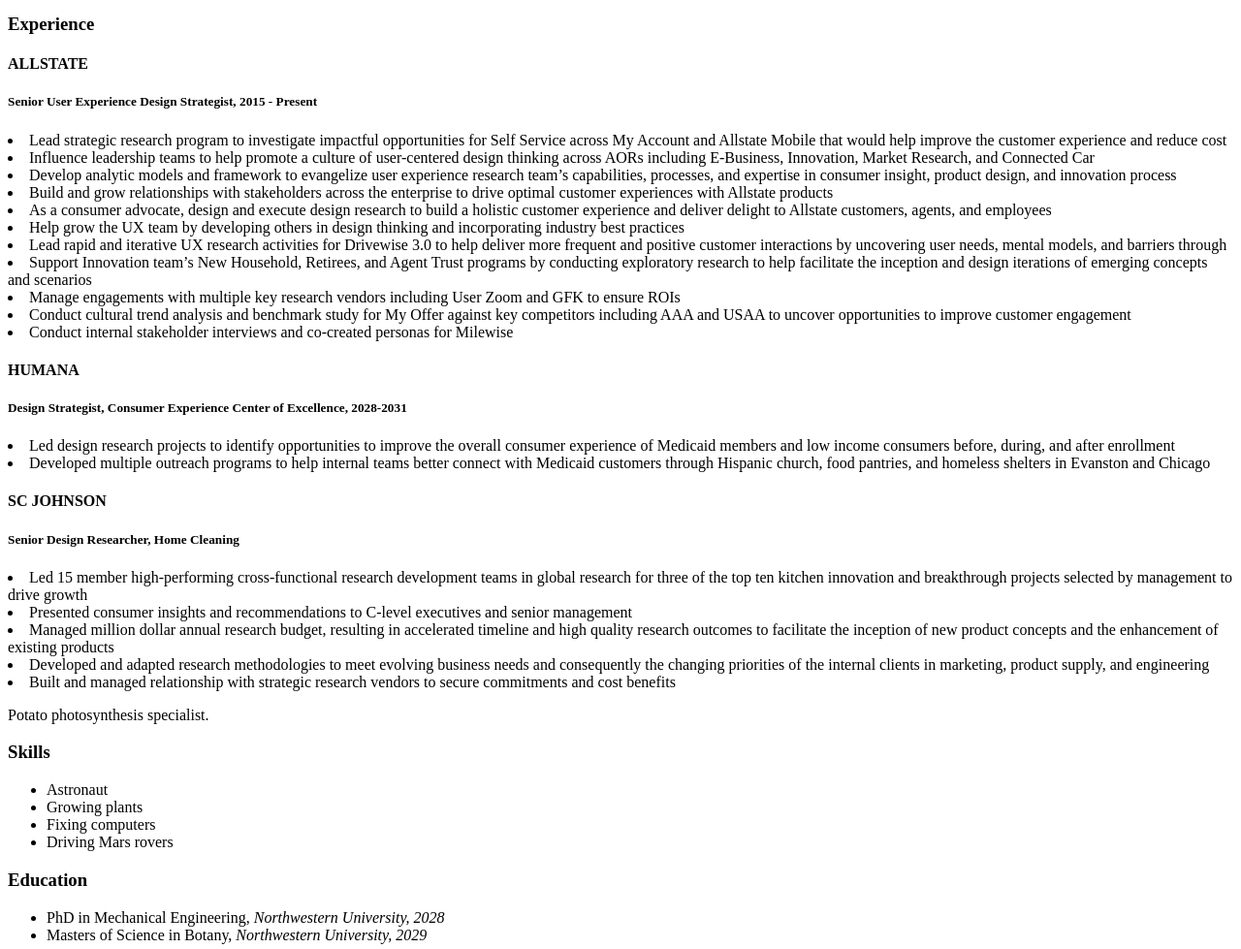
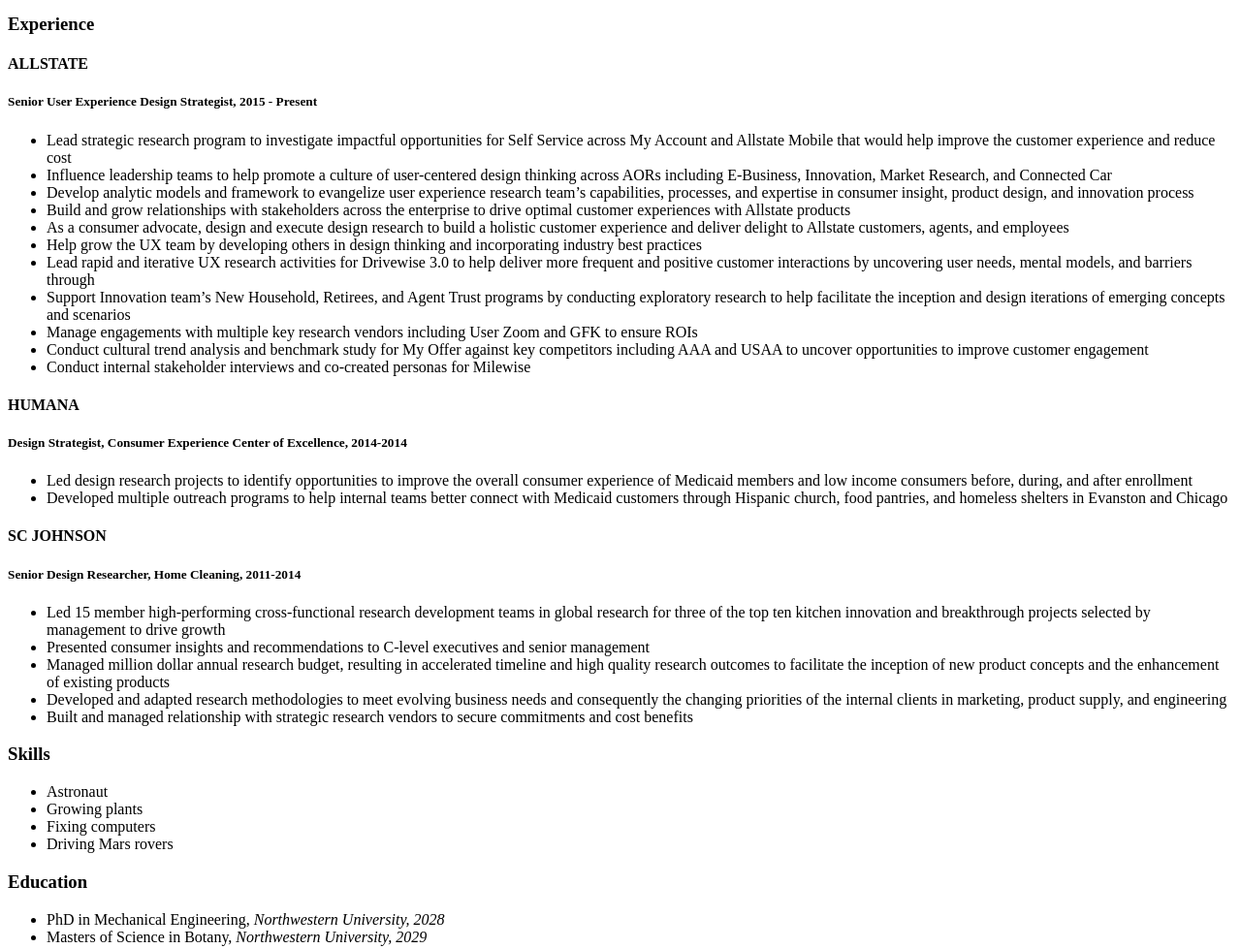
Before and after one commit to Avahan1/hw1-Ava-Han-, a plain HTML site: page index.html in a window 1280 px wide. Shown: the part 720-1699 px from the top of the page at 97% size. Drawn offline with Linux system fonts and the light colour scheme.

Commit message:
Format experience in list

```diff
--- a/index.html
+++ b/index.html
@@ -34,6 +34,7 @@
 
     <h4> ALLSTATE </h4>
     <h5> Senior User Experience Design Strategist, 2015 - Present </h5>
+    <ul>
       <li> Lead strategic research program to investigate impactful opportunities for Self Service across
            My Account and Allstate Mobile that would help improve the customer experience and reduce cost
       <li> Influence leadership teams to help promote a culture of user-centered design thinking across
@@ -48,21 +49,24 @@
       <li> Manage engagements with multiple key research vendors including User Zoom and GFK to ensure ROIs
       <li> Conduct cultural trend analysis and benchmark study for My Offer against key competitors including AAA and USAA to uncover opportunities to improve customer engagement
       <li> Conduct internal stakeholder interviews and co-created personas for Milewise
+    </ul>
 
     <h4> HUMANA </H4>
-    <h5> Design Strategist, Consumer Experience Center of Excellence, 2028-2031</h5>
+    <h5> Design Strategist, Consumer Experience Center of Excellence, 2014-2014</h5>
+    <ul>
       <li> Led design research projects to identify opportunities to improve the overall consumer experience of Medicaid members and low income consumers before, during, and after enrollment
       <li> Developed multiple outreach programs to help internal teams better connect with Medicaid customers through Hispanic church, food pantries, and homeless shelters in Evanston and Chicago
+    </ul>
 
     <h4> SC JOHNSON </h4>
-    <h5> Senior Design Researcher, Home Cleaning </h5>
+    <h5> Senior Design Researcher, Home Cleaning, 2011-2014 </h5>
+    <ul>
       <li> Led 15 member high-performing cross-functional research development teams in global research for three of the top ten kitchen innovation and breakthrough projects selected by management to drive growth
       <li> Presented consumer insights and recommendations to C-level executives and senior management
       <li>  Managed million dollar annual research budget, resulting in accelerated timeline and high quality research outcomes to facilitate the inception of new product concepts and the enhancement of existing products
       <li> Developed and adapted research methodologies to meet evolving business needs and consequently the changing priorities of the internal clients in marketing, product supply, and engineering
       <li> Built and managed relationship with strategic research vendors to secure commitments and cost benefits
-
-    <p>Potato photosynthesis specialist.</p>
+    </ul>
 
     <h3>Skills</h3>
     <ul>
```
